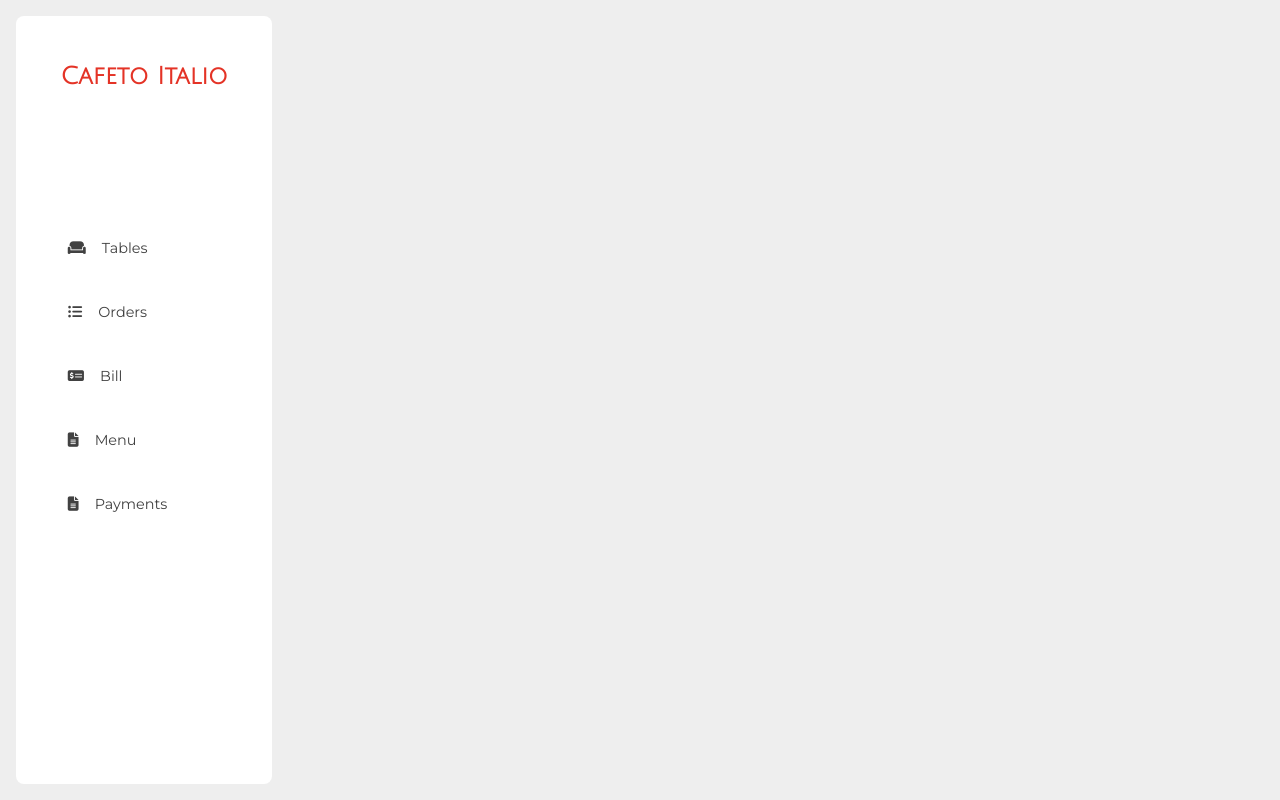
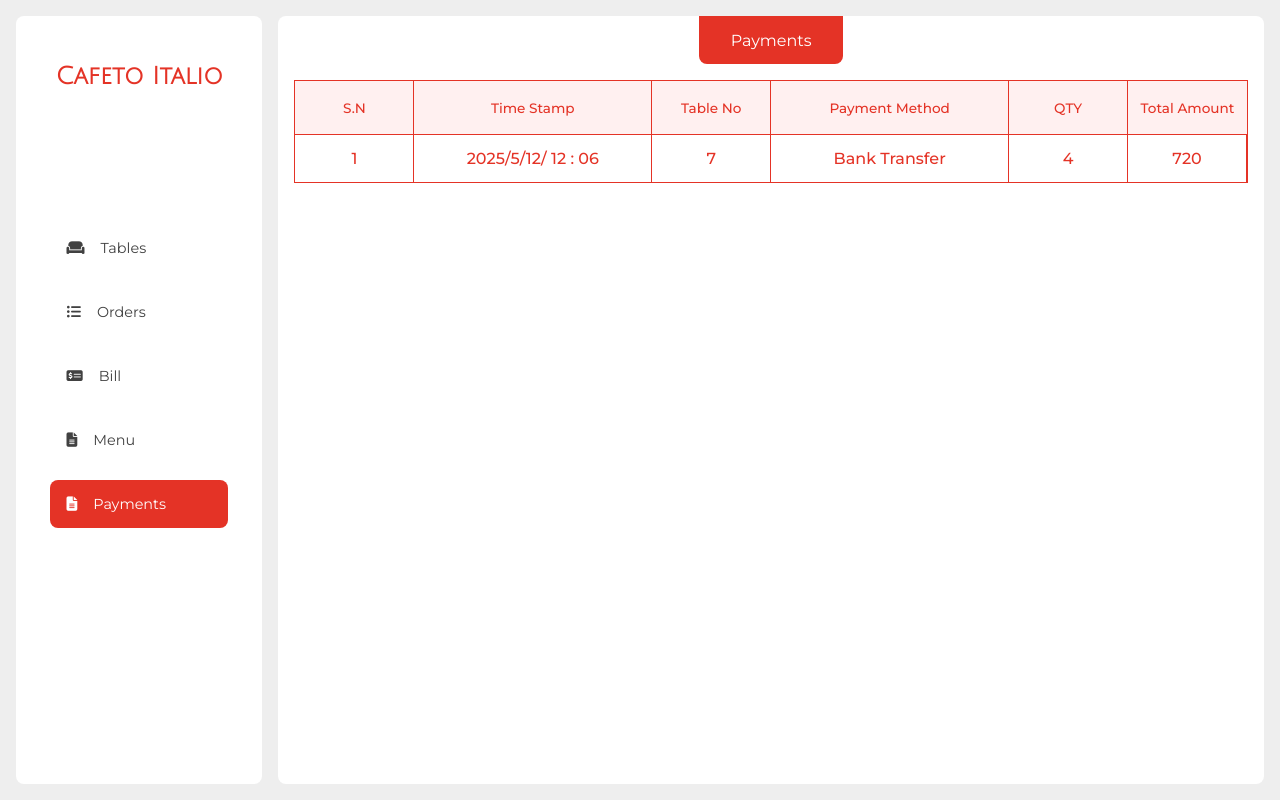
Before and after one commit to netisdark/try, a React (Vite) app in the folder frontDesk/: page /payments in a window 1280 px wide. Built offline with nearby package versions, Linux system fonts and the light colour scheme.

Commit message:
build payments page

```diff
--- a/frontDesk/src/App.jsx
+++ b/frontDesk/src/App.jsx
@@ -5,6 +5,7 @@ import Tables from './components/tables/Tables';
 import Orders from './components/orders/Orders'
 import Bill from './components/bill/Bill'
 import Menu from './components/menu/Menu'
+import Payments from './components/payments/Payments';
 
 export default function App() {
   return (
@@ -22,6 +23,7 @@ export default function App() {
         <Route path="/orders" element={<Orders/>} />
         <Route path="/bill" element={<Bill/>} />
         <Route path="/menu" element={<Menu/>} />
+        <Route path="/payments" element={<Payments/>} />
       </Routes>
     </BrowserRouter>
     </div>
--- a/frontDesk/src/components/nav/Nav.jsx
+++ b/frontDesk/src/components/nav/Nav.jsx
@@ -48,7 +48,7 @@ export default function Nav() {
                 </NavLink>
 
                 <NavLink
-                    to='/payment'
+                    to='/payments'
                     className={({ isActive }) =>
                         isActive ? `${styles.navLink} ${styles.active}` : styles.navLink
                     }
--- /dev/null
+++ b/frontDesk/src/components/payments/PaymentHead.jsx
@@ -0,0 +1,15 @@
+import styles from './PaymentHead.module.css';
+
+
+export default function PaymentHead(){
+    return(
+        <div className={styles.paymentHead}>
+            <div className={styles.headItem}>S.N</div>
+            <div className={styles.headItem}>Time Stamp</div>
+            <div className={styles.headItem}>Table No</div>
+            <div className={styles.headItem}>Payment Method</div>
+            <div className={styles.headItem}>QTY</div>
+            <div className={styles.headItem}>Total Amount</div>
+        </div>
+    )
+}
--- /dev/null
+++ b/frontDesk/src/components/payments/PaymentHead.module.css
@@ -0,0 +1,20 @@
+.paymentHead{
+    font-size: .85em;
+    height: 7vh;
+    display: grid;
+    grid-template-columns: 1fr 2fr 1fr 2fr 1fr 1fr;
+    background-color: #fff0f0;
+    color: var(--colorPrim);
+    border: 1px solid var(--colorPrim);
+}
+.headItem{
+    font-weight: 500;
+    height: 100%;
+    border-right: 1px solid var(--colorPrim);
+    display: flex;
+    justify-content: center;
+    align-items: center;
+}
+.headItem:last-child{
+    border-right: none;
+}
--- /dev/null
+++ b/frontDesk/src/components/payments/PaymentItem.jsx
@@ -0,0 +1,17 @@
+import styles from './PaymentItem.module.css';
+
+
+export default function PaymentItem() {
+    return (
+        <div className={styles.paymentItemCont}>
+            <div className={styles.paymentBox}>
+                <div className={styles.paymentItem}>1</div>
+                <div className={styles.paymentItem}>2025/5/12/ 12 : 06</div>
+                <div className={styles.paymentItem}>7</div>
+                <div className={styles.paymentItem}>Bank Transfer</div>
+                <div className={styles.paymentItem}>4</div>
+                <div className={styles.paymentItem}>720</div>
+            </div>
+        </div>
+    )
+}
--- /dev/null
+++ b/frontDesk/src/components/payments/PaymentItem.module.css
@@ -0,0 +1,22 @@
+.paymentItemCont{
+    height: 80vh;
+    width: 100%;
+    display: flex;
+    flex-direction: column;
+}
+.paymentBox{
+    height: 6vh;
+    display: grid;
+    grid-template-columns: 1fr 2fr 1fr 2fr 1fr 1fr;
+    border: 1px solid var(--colorPrim);
+    border-top: none;
+}
+.paymentItem{
+    border-right: 1px solid var(--colorPrim);
+    display: flex;
+    justify-content: center;
+    align-items: center;
+    color: #5a5a5a;
+    font-weight: 500;
+    color: var(--colorPrim);
+}
--- /dev/null
+++ b/frontDesk/src/components/payments/Payments.jsx
@@ -0,0 +1,18 @@
+import styles from './Payments.module.css';
+
+import Body from '../body';
+import Title from '../Title';
+import PaymentHead from './PaymentHead';
+import PaymentItem from './PaymentItem';
+
+export default function Payments(){
+    return(
+        <Body>
+            <Title>Payments</Title>
+            <div className={styles.paymentsWrap}>
+                <PaymentHead/>
+                <PaymentItem/>
+            </div>
+        </Body>
+    )
+}
--- /dev/null
+++ b/frontDesk/src/components/payments/Payments.module.css
@@ -0,0 +1,7 @@
+.paymentsWrap{
+    height: 90vh;
+    width: 100%;
+    padding: 2vh;
+    display: flex;
+    flex-direction: column;
+}
```
